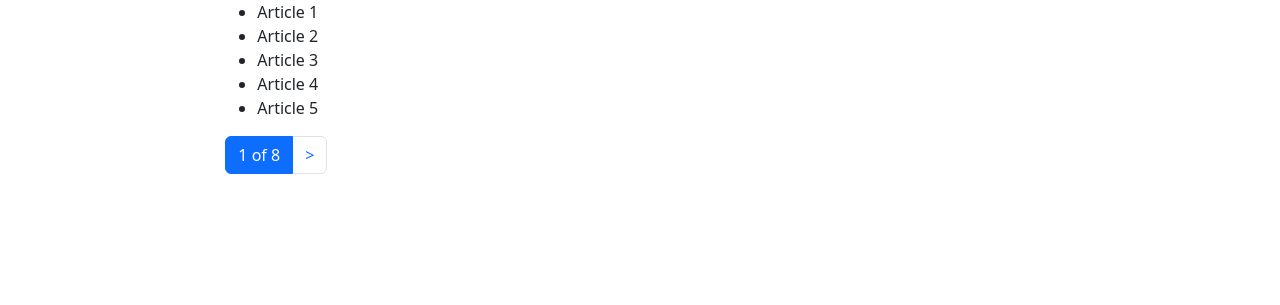
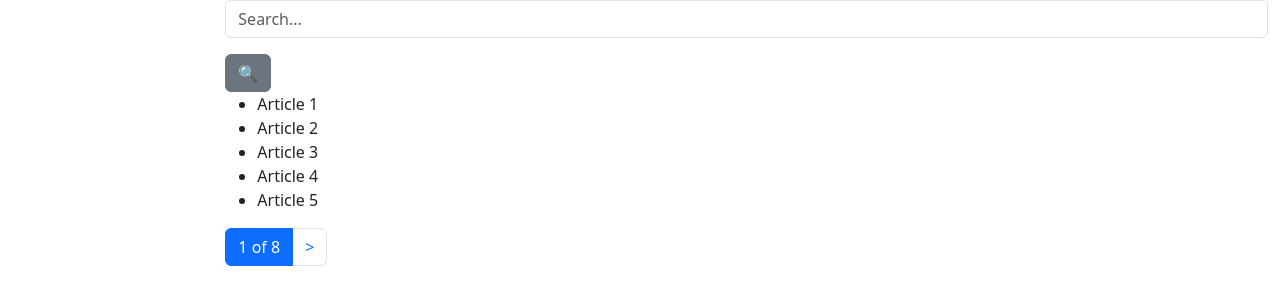
Before and after one commit to uzlss/Newspaper-Agency, a Django app: page /news/ in a window 1280 px wide. Shown: the top 305 px of the page. Run offline with Django 5.2, Linux system fonts and the light colour scheme; a user stored in the database is signed in; data comes from the database, SQL or seed files in the repository; some libraries are stand-ins or nearby versions.

Commit message:
feat: create search
Create search possibility for all list views

```diff
--- a/Newsdesk/forms.py
+++ b/Newsdesk/forms.py
@@ -25,3 +25,12 @@ class RedactorUpdateNewspapersForm(forms.ModelForm):
     class Meta:
         model = Newspaper
         fields = ("newspapers", )
+
+
+class SearchForm(forms.Form):
+    query = forms.CharField(
+        max_length=255,
+        required=False,
+        label="",
+        widget=forms.TextInput(attrs={"placeholder": "Search..."}),
+    )
--- a/Newsdesk/views.py
+++ b/Newsdesk/views.py
@@ -6,8 +6,16 @@ from django.shortcuts import render
 from django.urls import reverse_lazy
 from django.views import generic
 
-from Newsdesk.forms import RedactorCreationForm, RedactorUpdateNewspapersForm
+from Newsdesk.forms import RedactorCreationForm, RedactorUpdateNewspapersForm, SearchForm
 from Newsdesk.models import Newspaper, Topic, Redactor
+
+
+def get_search_context(self, *args, **kwargs):
+    context = super(self.__class__, self).get_context_data(*args, **kwargs)
+    context["search_form"] = SearchForm(
+        initial={"query": self.request.GET.get("query", "")}
+    )
+    return context
 
 
 @login_required
@@ -23,6 +31,17 @@ def index(request):
 class TopicListView(LoginRequiredMixin, generic.ListView):
     model = Topic
     paginate_by = 10
+
+    def get_context_data(self, *args, **kwargs):
+        return get_search_context(self, *args, **kwargs)
+
+    def get_queryset(self):
+        form = SearchForm(self.request.GET)
+        if form.is_valid():
+            return Topic.objects.filter(
+                name__icontains=form.cleaned_data["query"]
+            )
+        return Topic.objects.all()
 
 
 class TopicCreateView(LoginRequiredMixin, generic.CreateView):
@@ -45,6 +64,18 @@ class TopicDeleteView(LoginRequiredMixin, generic.DeleteView):
 class NewspaperListView(LoginRequiredMixin, generic.ListView):
     model = Newspaper
     paginate_by = 5
+
+    def get_context_data(self, *args, **kwargs):
+        return get_search_context(self, *args, **kwargs)
+
+    def get_queryset(self):
+        form = SearchForm(self.request.GET)
+        queryset = Newspaper.objects.all().select_related("topic").prefetch_related("publishers")
+        if form.is_valid():
+            queryset = queryset.filter(
+                title__icontains=form.cleaned_data["query"]
+            )
+        return queryset
 
 
 class NewspaperDetailView(LoginRequiredMixin, generic.DetailView):
@@ -91,6 +122,18 @@ class RedactorListView(LoginRequiredMixin, generic.ListView):
     model = Redactor
     paginate_by = 10
 
+    def get_context_data(self, *args, **kwargs):
+        return get_search_context(self, *args, **kwargs)
+
+    def get_queryset(self):
+        form = SearchForm(self.request.GET)
+        queryset = Redactor.objects.all().prefetch_related("newspapers")
+        if form.is_valid():
+            queryset = queryset.filter(
+                username__icontains=form.cleaned_data["query"]
+            )
+        return queryset
+
 
 class RedactorDetailView(LoginRequiredMixin, generic.DetailView):
     model = Redactor
--- /dev/null
+++ b/templates/includes/search_form.html
@@ -0,0 +1,6 @@
+{% load crispy_forms_filters %}
+<form class="form-inline" action="" method="get">
+  {{ search_form|crispy }}
+  <input class="btn btn-secondary" type="submit" value="🔍">
+
+</form>
--- a/templates/newsdesk/newspaper_list.html
+++ b/templates/newsdesk/newspaper_list.html
@@ -1,6 +1,7 @@
 {% extends "base.html" %}
 
 {% block content %}
+  {% include "includes/search_form.html" %}
   <ul>
   {% for newspaper in newspaper_list %}
     <li>{{ newspaper.title }}</li>
--- a/templates/newsdesk/redactor_list.html
+++ b/templates/newsdesk/redactor_list.html
@@ -1,6 +1,7 @@
 {% extends "base.html" %}
 
 {% block content %}
+  {% include "includes/search_form.html" %}
   <ul>
   {% for redactor in redactor_list %}
     <li>{{ redactor }}</li>
--- a/templates/newsdesk/topic_list.html
+++ b/templates/newsdesk/topic_list.html
@@ -1,6 +1,7 @@
 {% extends "base.html" %}
 
 {% block content %}
+  {% include "includes/search_form.html" %}
   <ul>
     {% for topic in topic_list %}
       <li>{{ topic }}</li>
```
